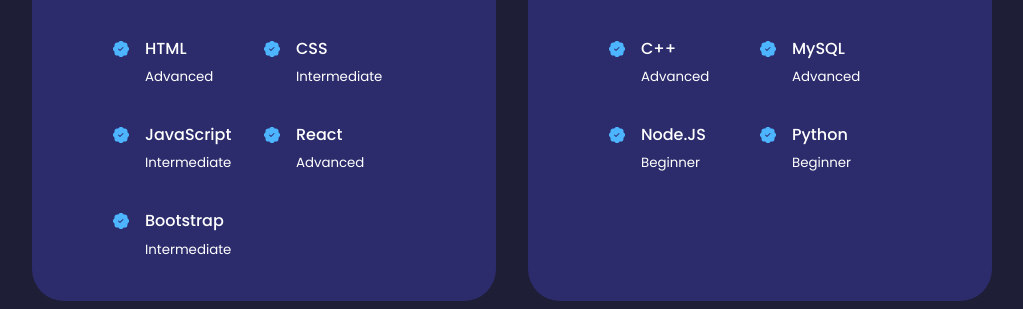
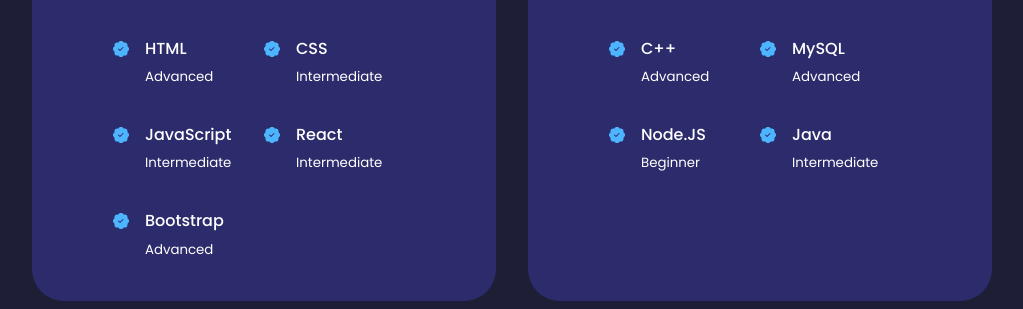
Before and after one commit to ndkim1997/react-portfolio, a React (Create React App) app: page / in a window 1280 px wide. Shown: the part 1830-2139 px from the top of the page, without its empty margins (128-1151 px from the left). Built offline with nearby package versions, Linux system fonts and the light colour scheme.

Commit message:
final touches

```diff
--- a/src/components/experience/Experience.jsx
+++ b/src/components/experience/Experience.jsx
@@ -37,14 +37,14 @@
               <BsPatchCheckFill className='experience_details-icon' />
               <div>
                 <h4>React</h4>
-                <small className='text-light'>Advanced</small>
+                <small className='text-light'>Intermediate</small>
               </div>
             </article>
             <article className='experience_details'>
               <BsPatchCheckFill className='experience_details-icon' />
               <div>
                 <h4>Bootstrap</h4>
-                <small className='text-light'>Intermediate</small>
+                <small className='text-light'>Advanced</small>
               </div>
             </article>
           </div>
@@ -78,8 +78,8 @@
             <article className='experience_details'>
               <BsPatchCheckFill className='experience_details-icon' />
               <div>
-                <h4>Python</h4>
-                <small className='text-light'>Beginner</small>
+                <h4>Java</h4>
+                <small className='text-light'>Intermediate</small>
               </div>
             </article>
           </div>
--- a/src/components/portfolio/Portfolio.jsx
+++ b/src/components/portfolio/Portfolio.jsx
@@ -7,8 +7,8 @@
     id: 1,
     image: IMG1,
     title: 'Biola Database for Music Department',
-    github: 'https://github.com',
-    demo: 'https://github.com'
+    github: 'https://github.com/ndkim1997/Software-Engineering-Project',
+    // demo: 'https://github.com'
   },
   // {
   //   id: 2,
```
